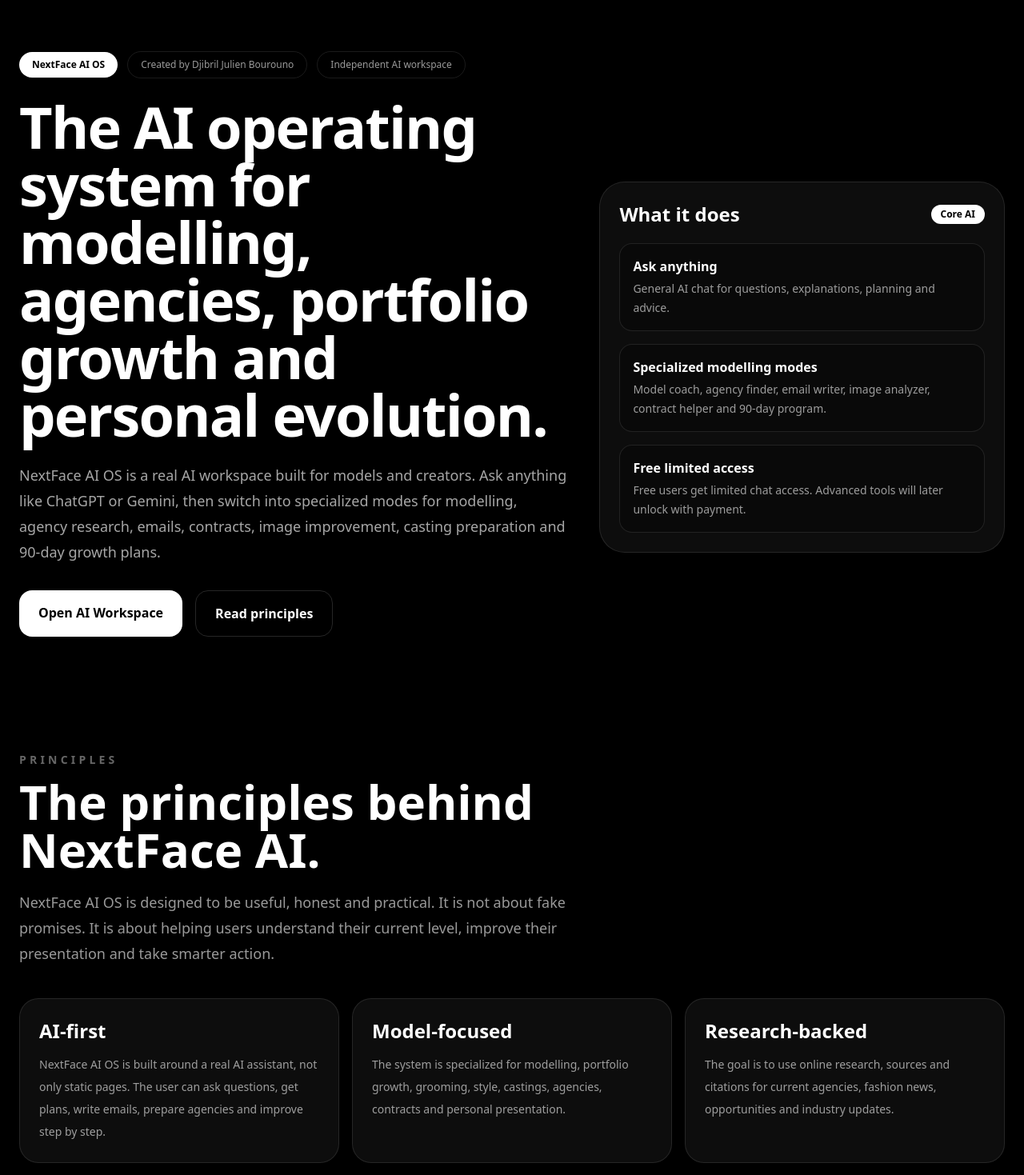
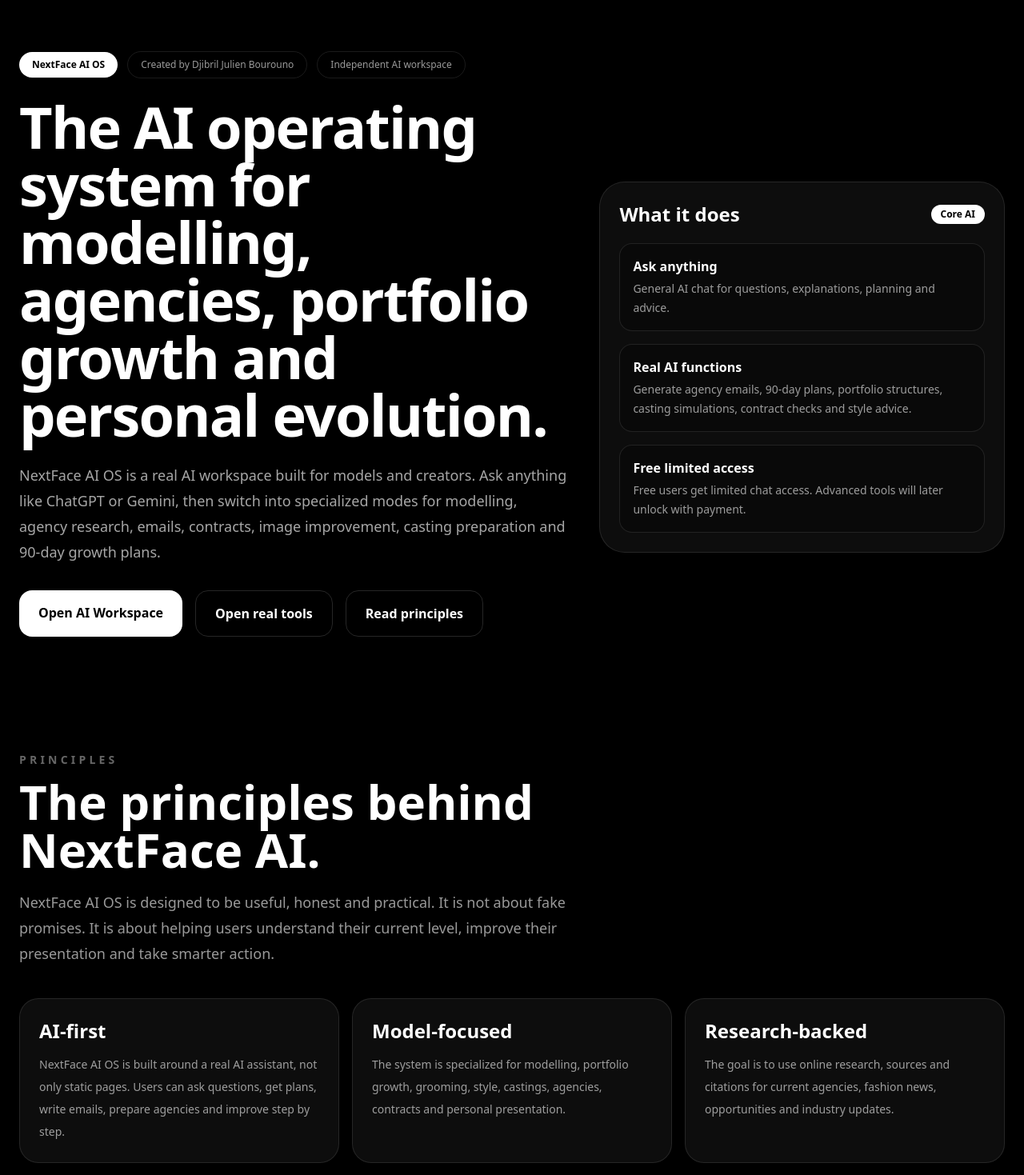
Before and after one commit to djibriljulienbourouno-cmd/nextface-ai-os, a Next.js app: page / in a window 1280 px wide. Shown: the top 1469 px of the page at 80% size. Built offline with nearby package versions, Linux system fonts and the light colour scheme.

Commit message:
Update page.tsx

```diff
--- a/app/page.tsx
+++ b/app/page.tsx
@@ -1,10 +1,11 @@
 import Link from 'next/link'
 import AIWorkspace from './components/AIWorkspace'
+import FunctionalTools from './components/FunctionalTools'
 
 const principles = [
   {
     title: 'AI-first',
-    text: 'NextFace AI OS is built around a real AI assistant, not only static pages. The user can ask questions, get plans, write emails, prepare agencies and improve step by step.'
+    text: 'NextFace AI OS is built around a real AI assistant, not only static pages. Users can ask questions, get plans, write emails, prepare agencies and improve step by step.'
   },
   {
     title: 'Model-focused',
@@ -83,6 +84,13 @@
               </a>
 
               <a
+                href="#functional-tools"
+                className="rounded-2xl border border-white/15 px-6 py-4 font-bold text-white"
+              >
+                Open real tools
+              </a>
+
+              <a
                 href="#principles"
                 className="rounded-2xl border border-white/15 px-6 py-4 font-bold text-white"
               >
@@ -109,10 +117,10 @@
               </div>
 
               <div className="rounded-2xl border border-white/10 bg-black/30 p-4">
-                <p className="font-bold text-white">Specialized modelling modes</p>
+                <p className="font-bold text-white">Real AI functions</p>
                 <p className="mt-1 text-sm leading-6 text-white/60">
-                  Model coach, agency finder, email writer, image analyzer,
-                  contract helper and 90-day program.
+                  Generate agency emails, 90-day plans, portfolio structures,
+                  casting simulations, contract checks and style advice.
                 </p>
               </div>
 
@@ -225,6 +233,10 @@
         <AIWorkspace />
       </div>
 
+      <div id="functional-tools">
+        <FunctionalTools />
+      </div>
+
       <section id="pricing" className="mx-auto max-w-7xl px-6 py-20">
         <p className="text-sm font-bold uppercase tracking-[0.3em] text-white/40">
           Access
@@ -263,10 +275,10 @@
             </p>
             <p className="mt-6 text-4xl font-black">Coming</p>
             <a
-              href="#ai-workspace"
+              href="#functional-tools"
               className="mt-6 inline-block rounded-2xl bg-white px-5 py-3 font-bold text-black"
             >
-              Use AI modes
+              Use real tools
             </a>
           </div>
 
```
